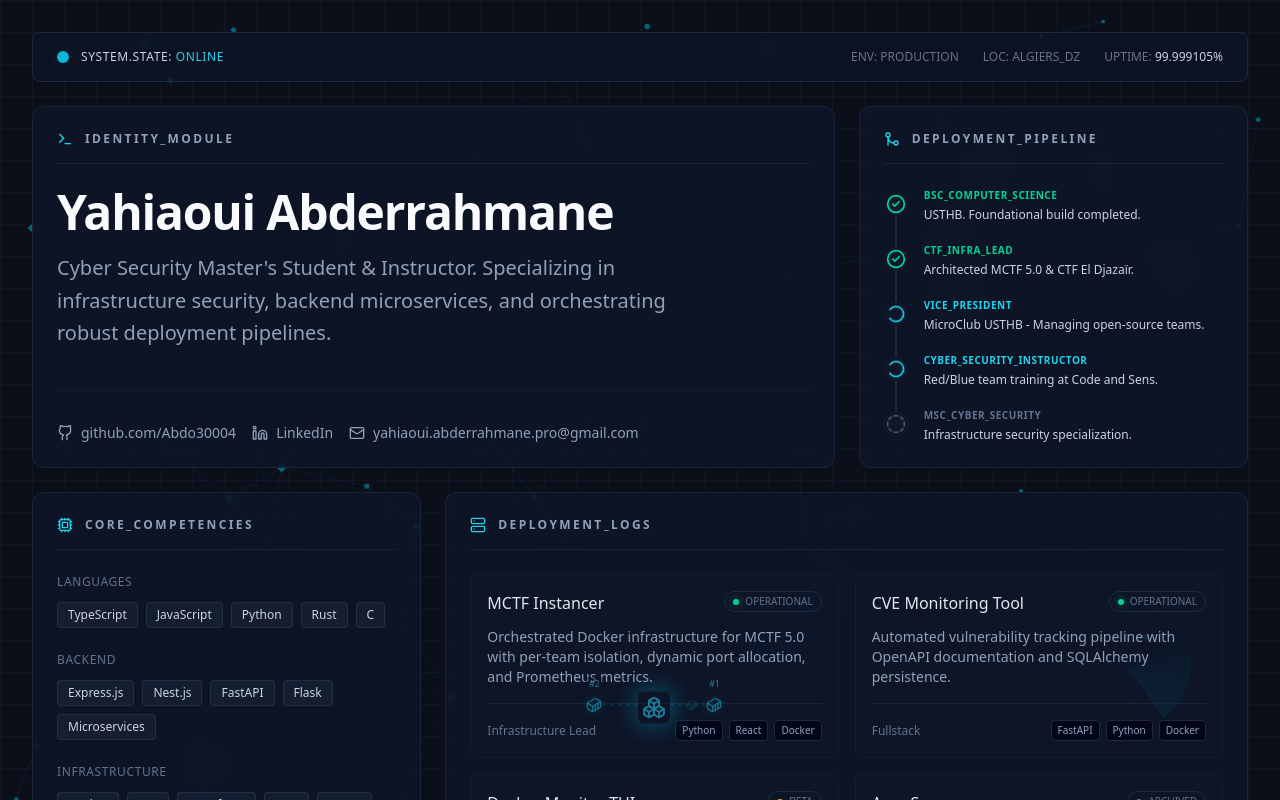
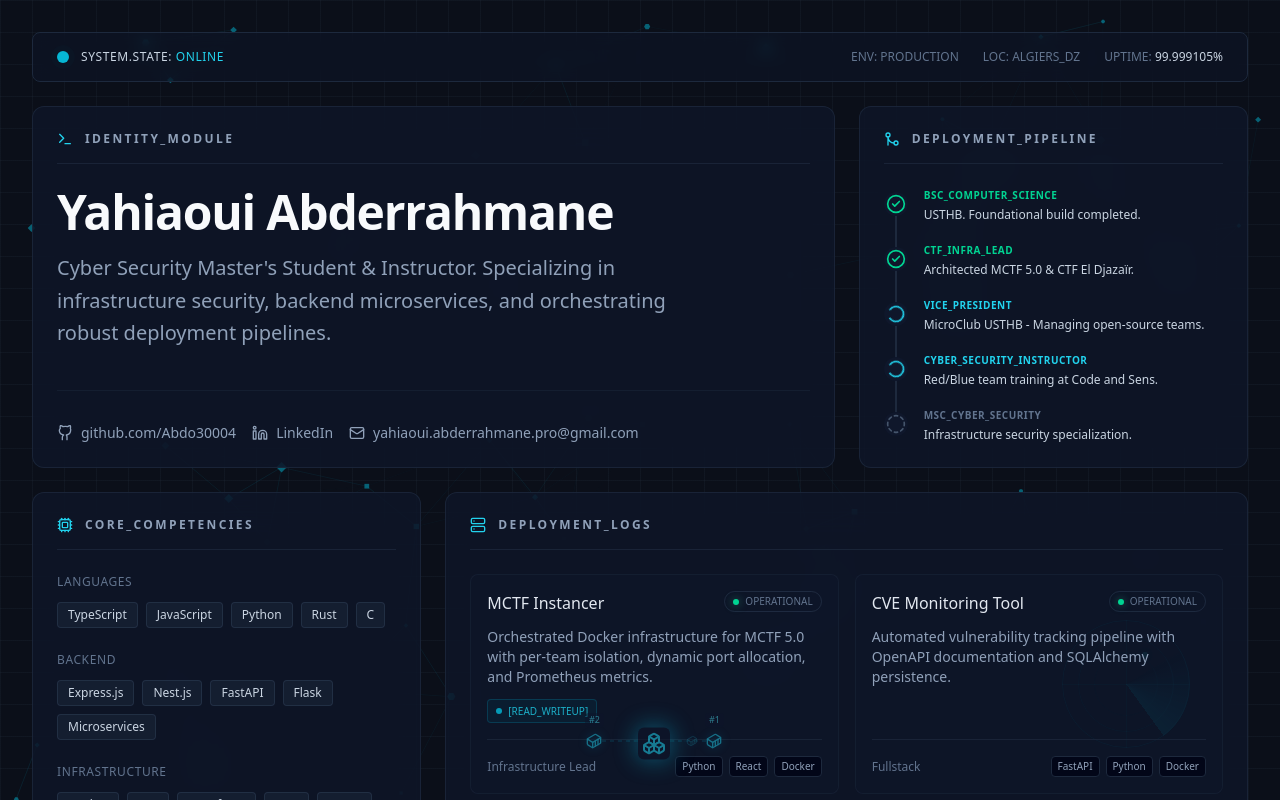
Before and after one commit to Abdo30004/abdo30004.github.io, a Next.js app: page / in a window 1280 px wide. Shown: the top 800 px of the page. Built offline with nearby package versions, Linux system fonts and the light colour scheme.

Commit message:
Add blog URL to MCTF Instancer project

```diff
--- a/src/app/page.tsx
+++ b/src/app/page.tsx
@@ -125,9 +125,17 @@ export default function Home() {
                     {project.status}
                   </span>
                 </div>
-                <p className="text-sm text-slate-400 mb-4 flex-1 relative z-10">
-                  {project.desc}
-                </p>
+                  <p className="text-sm text-slate-400 mb-4 flex-1 relative z-10">
+                    {project.desc}
+                    {project.blogUrl && (
+                      <span className="block mt-3">
+                        <Link href={project.blogUrl} target="_blank" className="font-mono text-[10px] text-cyan-400/80 hover:text-cyan-300 transition-colors flex items-center gap-1.5 w-max px-2 py-1 bg-cyan-950/30 border border-cyan-500/20 rounded">
+                          <span className="w-1.5 h-1.5 rounded-full bg-cyan-500 animate-pulse"></span>
+                          [READ_WRITEUP]
+                        </Link>
+                      </span>
+                    )}
+                  </p>
                 <div className="flex items-center justify-between mt-auto pt-4 border-t border-slate-800/80 relative z-10">
                   <span className="text-xs font-mono text-slate-500">{project.role}</span>
                   <div className="flex gap-1.5">
--- a/src/config/site.ts
+++ b/src/config/site.ts
@@ -25,7 +25,8 @@ export const PROJECTS = [
     desc: "Orchestrated Docker infrastructure for MCTF 5.0 with per-team isolation, dynamic port allocation, and Prometheus metrics.",
     tags: ["Python", "React", "Docker", "Traefik", "PostgreSQL"],
     status: "operational",
-    url: "https://github.com/Abdo30004/mctf-instancer"
+    url: "https://github.com/Abdo30004/mctf-instancer",
+    blogUrl: "https://mctf-blog.microclub.info/posts/organizing-mctf-infrastructure"
   },
   {
     name: "CVE Monitoring Tool",
```
